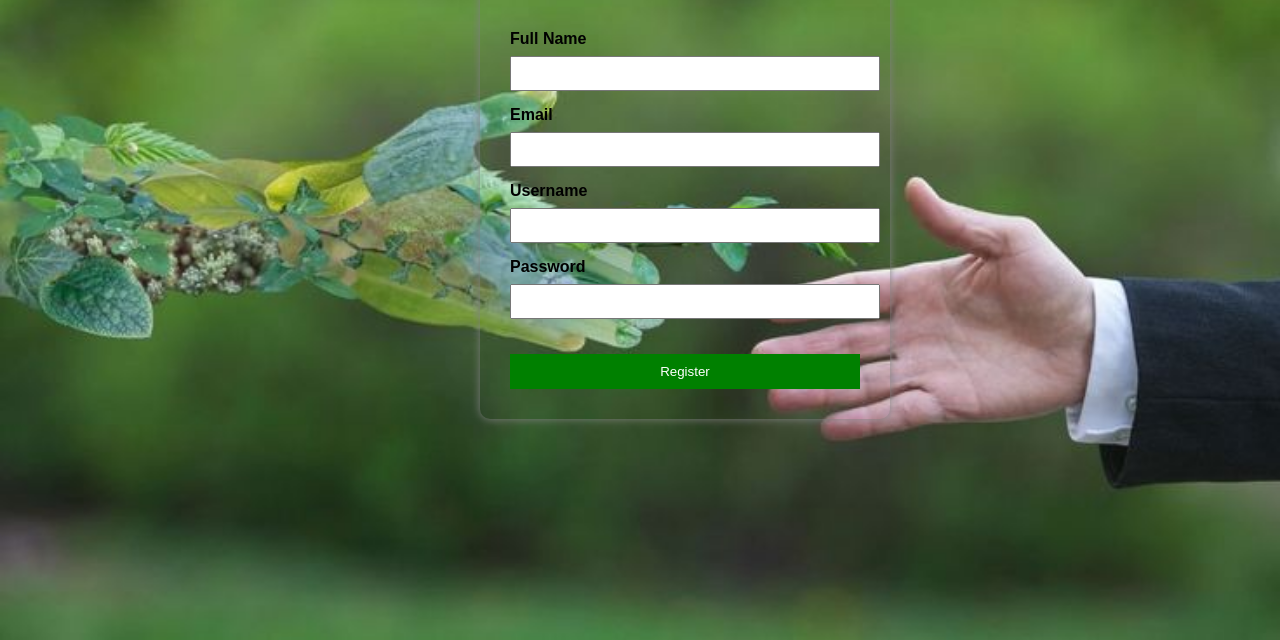
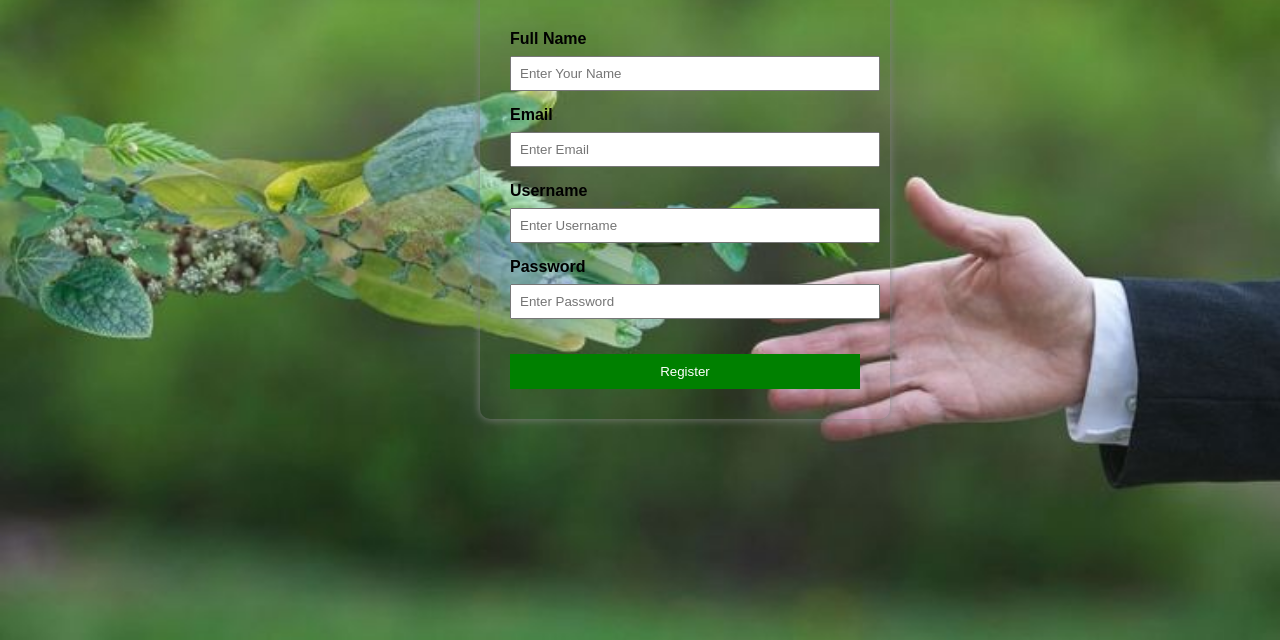
Before and after one commit to indhirani1910/farm-devops-project, a website: page public/register.html in a window 1280 px wide. Shown: the part 160-800 px from the top of the page. Drawn offline with Linux system fonts and the light colour scheme.

Commit message:
Updated register pages

```diff
--- a/public/register.html
+++ b/public/register.html
@@ -10,16 +10,16 @@
   <h2>User Registration</h2>
 
   <label>Full Name</label>
-  <input type="text" id ="fullname">
+  <input type="text" id ="fullname" placeholder="Enter Your Name ">
 
   <label>Email</label>
-  <input type="email" id="email">
+  <input type="email" id="email" placeholder="Enter Email">
 
   <label>Username</label>
-  <input type="text" id="username">
+  <input type="text" id="username" placeholder="Enter Username">
 
   <label>Password</label>
-  <input type="password" id="password">
+  <input type="password" id="password" placeholder="Enter Password">
   <p id="msg" style="text-align:center; font-weight:bold;"></p>
 
   <button onclick="registerUser()">Register</button>
```
